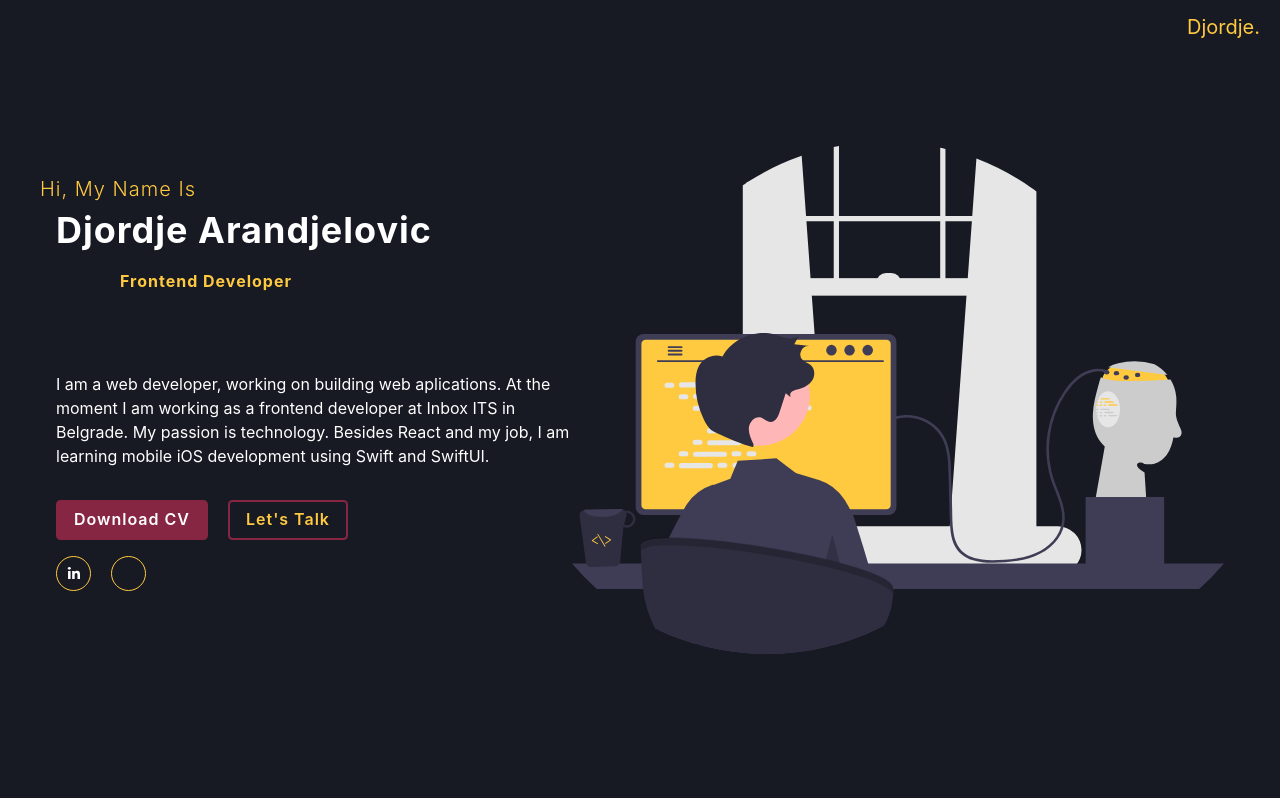
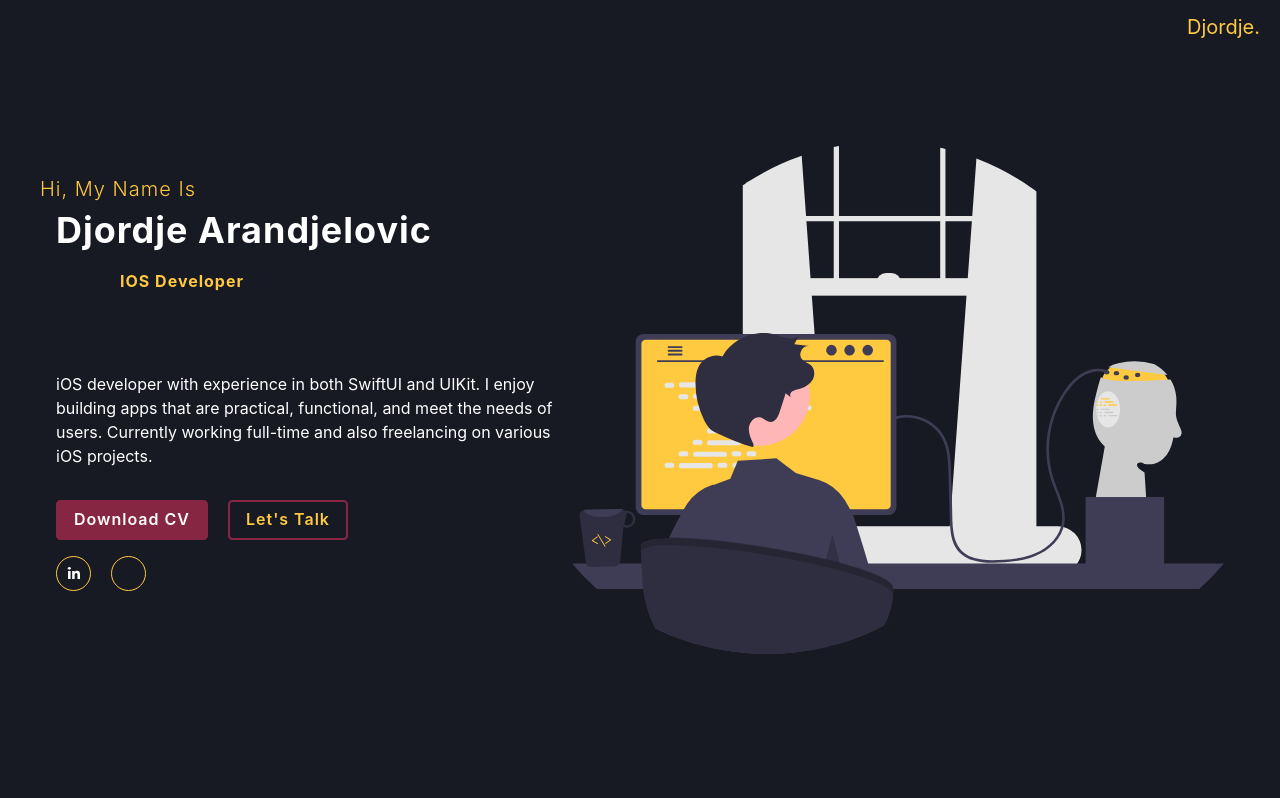
Before and after one commit to djordjeArandjelovic/Portfolio-CMS, a React (Vite) app: page / in a window 1280 px wide. Shown: the top 798 px of the page. Built offline with nearby package versions, Linux system fonts and the light colour scheme; no server answers; some icons are missing.

Commit message:
Update Hero.jsx

```diff
--- a/src/components/Hero.jsx
+++ b/src/components/Hero.jsx
@@ -45,13 +45,13 @@ const Home = ({ bottomRef }) => {
 						Djordje Arandjelovic
 					</Heading>
 					<Heading className="position" as={"h3"} fontSize={"md"}>
-						Frontend Developer
+						iOS Developer
 					</Heading>
 					<Text color={"#fff"} className="heroText">
-						I am a web developer, working on building web aplications. At the
-						moment I am working as a frontend developer at Inbox ITS in
-						Belgrade. My passion is technology. Besides React and my job, I am
-						learning mobile iOS development using Swift and SwiftUI.
+						iOS developer with experience in both SwiftUI and UIKit.
+						I enjoy building apps that are practical, functional,
+						and meet the needs of users. Currently working full-time
+						and also freelancing on various iOS projects.
 					</Text>
 					<Flex gap={10} className="btnBox">
 						<Flex
```
